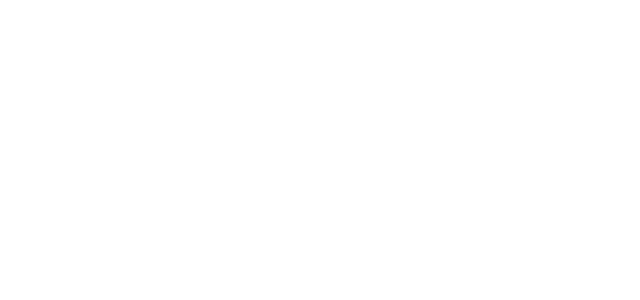
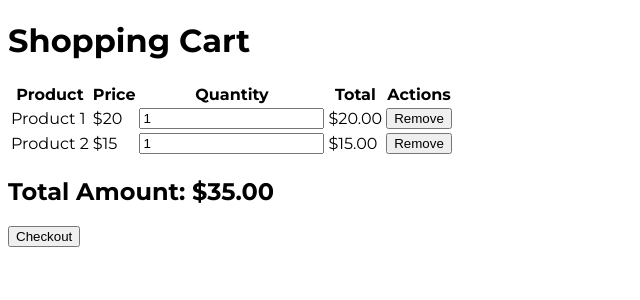
Before and after one commit to BisanGhoul/ecommerce-project, a React (Vite) app: page /cart in a window 1280 px wide. Before the commit this address had no page. Shown: the top 300 px of the page, without its empty margins (0-640 px from the left). Built offline with nearby package versions, Linux system fonts and the light colour scheme.

Commit message:
Added a cart page

```diff
--- a/src/App.jsx
+++ b/src/App.jsx
@@ -1,5 +1,6 @@
 import SignUp from './SignUpPage/SignUp';
 import OptionalFields from './SignUpPage/OptionalFields';
+import Cart from './Cart/cartPage'
 // App.jsx
 import React from 'react';
 import { Routes, Route } from 'react-router-dom';
@@ -10,6 +11,7 @@
     <Routes>
       <Route path="/" element={<SignUp />} />
       <Route path="/optional-fields" element={<OptionalFields />} />
+      <Route path="/cart" element={<Cart />} />
     </Routes>
   );
 };
--- /dev/null
+++ b/src/Cart/cartPage.css
@@ -0,0 +1,47 @@
+.signup-container {
+    display: flex;
+    flex-direction: column;
+    align-items: center;
+    margin-top: 80px; /* Adjust this based on the AppBar height */
+  }
+
+  .signup-form-box {
+    width: 100%;
+    max-width: 400px;
+    padding: 20px;
+    padding-top: 10px;
+    background-color: white;
+    box-shadow: 2px 4px 8px rgba(0, 0, 0, 0.288);
+    border-radius: 8px;
+  }
+
+  .input-label {
+    display: block;
+    margin-bottom: 8px; /* Space between label and input */
+    font-weight: bold; /* Makes the label text bold */
+  }
+
+  .input-field {
+    width: 100%;
+    margin-bottom: 16px; /* Space between fields */
+    border: 1px solid #ccc; /* Default border */
+    transition: border-color 0.3s ease; /* Smooth transition for border color */
+  }
+
+  .input-field:focus {
+    border-color: grey; /* Change border color to grey when focused */
+  }
+
+  .input-field:active {
+    border-color: rgb(26, 23, 23); /* Change border color to grey when focused */
+  }
+
+  .signup-button {
+    background-color: black; /* Button color */
+    color: white; /* Button text color */
+    transition: background-color 0.3s ease; /* Smooth transition for background color */
+  }
+
+  .signup-button:hover {
+    background-color: grey; /* Darker shade on hover */
+  }
--- /dev/null
+++ b/src/Cart/cartPage.jsx
@@ -0,0 +1,72 @@
+import './cartPage.css';  // Import the CSS file
+import Header from '../header/Header'; // Import the header
+import React, { useState } from 'react';
+
+const Cart = () => {
+    const [cartItems, setCartItems] = useState([
+      { id: 1, name: 'Product 1', price: 20, quantity: 1 },
+      { id: 2, name: 'Product 2', price: 15, quantity: 1 },
+      // Add more products as needed
+  ]);
+
+  const handleQuantityChange = (id, quantity) => {
+      setCartItems(prevItems =>
+          prevItems.map(item =>
+              item.id === id ? { ...item, quantity } : item
+          )
+      );
+  };
+
+  const handleRemoveItem = (id) => {
+      setCartItems(prevItems => prevItems.filter(item => item.id !== id));
+  };
+
+  const getTotalAmount = () => {
+      return cartItems.reduce((total, item) => total + item.price * item.quantity, 0);
+  };
+
+  return (
+      <div className="cart">
+          <h1>Shopping Cart</h1>
+          {cartItems.length === 0 ? (
+              <p>Your cart is empty.</p>
+          ) : (
+              <table>
+                  <thead>
+                      <tr>
+                          <th>Product</th>
+                          <th>Price</th>
+                          <th>Quantity</th>
+                          <th>Total</th>
+                          <th>Actions</th>
+                      </tr>
+                  </thead>
+                  <tbody>
+                      {cartItems.map(item => (
+                          <tr key={item.id}>
+                              <td>{item.name}</td>
+                              <td>${item.price}</td>
+                              <td>
+                                  <input
+                                      type="number"
+                                      value={item.quantity}
+                                      min="1"
+                                      onChange={(e) => handleQuantityChange(item.id, parseInt(e.target.value))}
+                                  />
+                              </td>
+                              <td>${(item.price * item.quantity).toFixed(2)}</td>
+                              <td>
+                                  <button onClick={() => handleRemoveItem(item.id)}>Remove</button>
+                              </td>
+                          </tr>
+                      ))}
+                  </tbody>
+              </table>
+          )}
+          <h2>Total Amount: ${getTotalAmount().toFixed(2)}</h2>
+          <button onClick={() => alert('Proceeding to checkout...')}>Checkout</button>
+      </div>
+  );
+  };
+
+  export default Cart;
```
